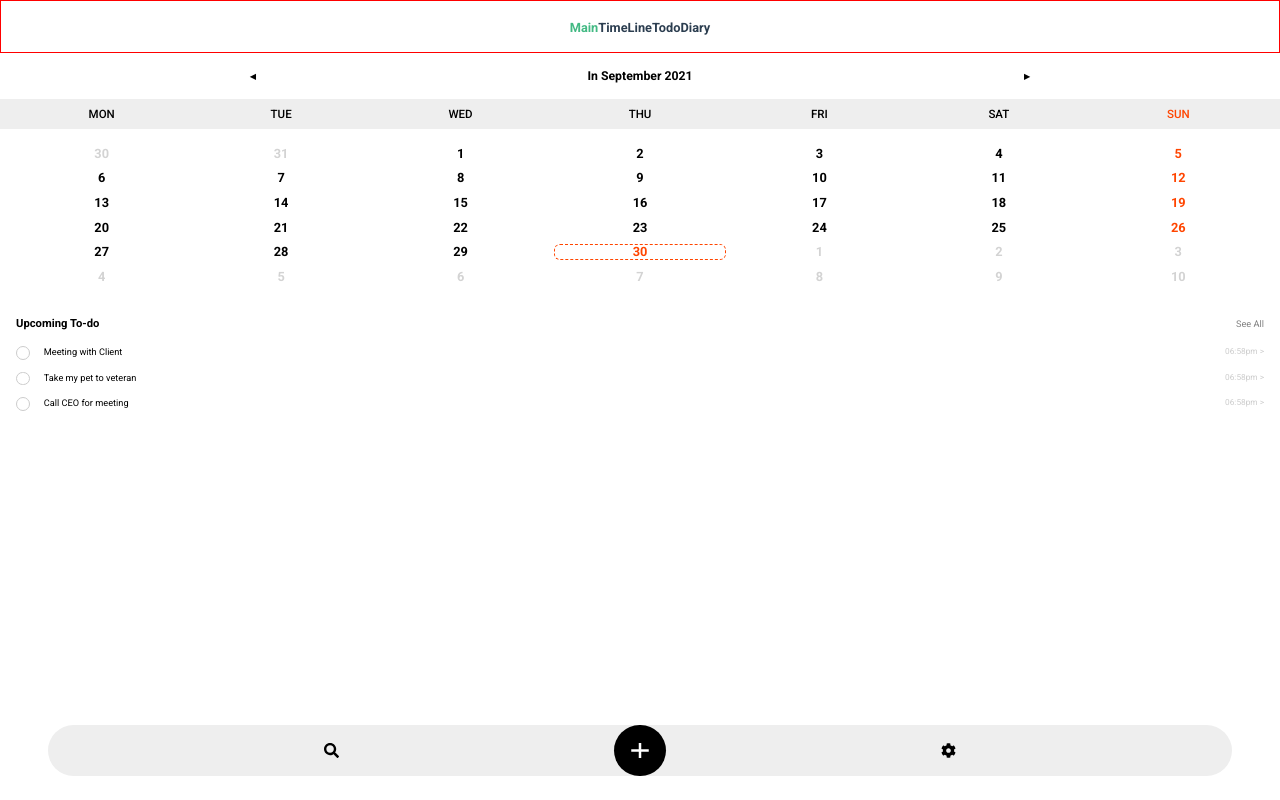
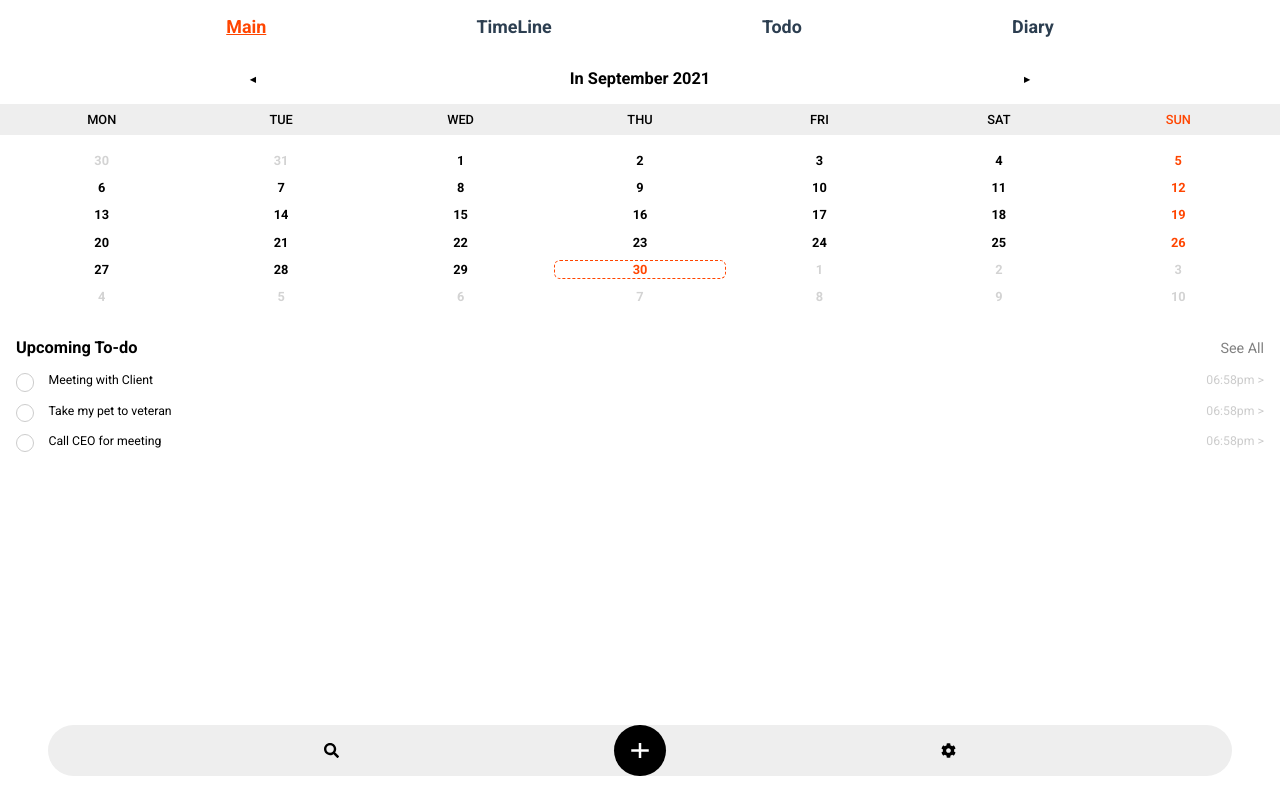
Before and after one commit to Moim-Study/vue-diary, a Vue app: page / in a window 1280 px wide. Built offline with nearby package versions, Linux system fonts and the light colour scheme; the HTML template or start-up script is replaced by a standard one.

Commit message:
CSS : font size update

```diff
--- a/src/App.vue
+++ b/src/App.vue
@@ -50,8 +50,10 @@
 }
 
 #nav {
+  font-size: 1.4em;
   padding: 16px;
-    border: 1px solid red;
+  /*border: 1px solid red;*/
+  @include flex(space-evenly, center, '');
 }
 
 #nav a {
@@ -60,7 +62,9 @@
 }
 
 #nav a.router-link-exact-active {
-    color: #42b983;
+  /*color: #42b983;*/
+  color: orangered;
+  text-decoration: underline;
 }
 
 #Footer {
--- a/src/views/Calendar.vue
+++ b/src/views/Calendar.vue
@@ -185,7 +185,7 @@ $Space: 16px;
     &:nth-child(2) {
       width: 60%;
       font-weight: 600;
-      font-size: 1.2em;
+      font-size: 1.6em;
     }
     &:nth-child(3) {
       text-align: left;
@@ -195,7 +195,7 @@ $Space: 16px;
 
 .Weekdays {
   @include calendarLayout(4px 16px);
-  font-size: 0.9em;
+  font-size: 1em;
   font-weight: 500;
   background-color: #eee;
 
@@ -208,7 +208,7 @@ $Space: 16px;
 
 .Date {
   @include calendarLayout(16px);
-  grid-template-rows: repeat(6, minmax(1.3em, 1.3em));
+  grid-template-rows: repeat(6, minmax(1.5em, 1.3em));
   font-weight: 600;
   color: lightgray;
 
--- a/src/views/MainTodo.vue
+++ b/src/views/MainTodo.vue
@@ -47,11 +47,11 @@ $Space: 16px;
   margin: $Space 0;
   text-align: left;
   font-weight: 600;
-  font-size: 1.1em;
+  font-size: 1.6em;
 }
 
 .MainTodoAll {
-  font-size: 0.9em;
+  font-size: 1.4em;
   color: gray;
 }
 
@@ -59,14 +59,14 @@ $Space: 16px;
   li {
     display: flex;
     margin-bottom: 12px;
-    font-size: 0.9em;
+    font-size: 1.2em;
     text-align: left;
     position: relative;
   }
 }
 
 .MainTodoTime {
-  font-size: 0.9em;
+  font-size: 1em;
   color: #ccc;
   position: absolute;
   right: 0;
```
Lines whose indentation alone changed are shown as unchanged.
